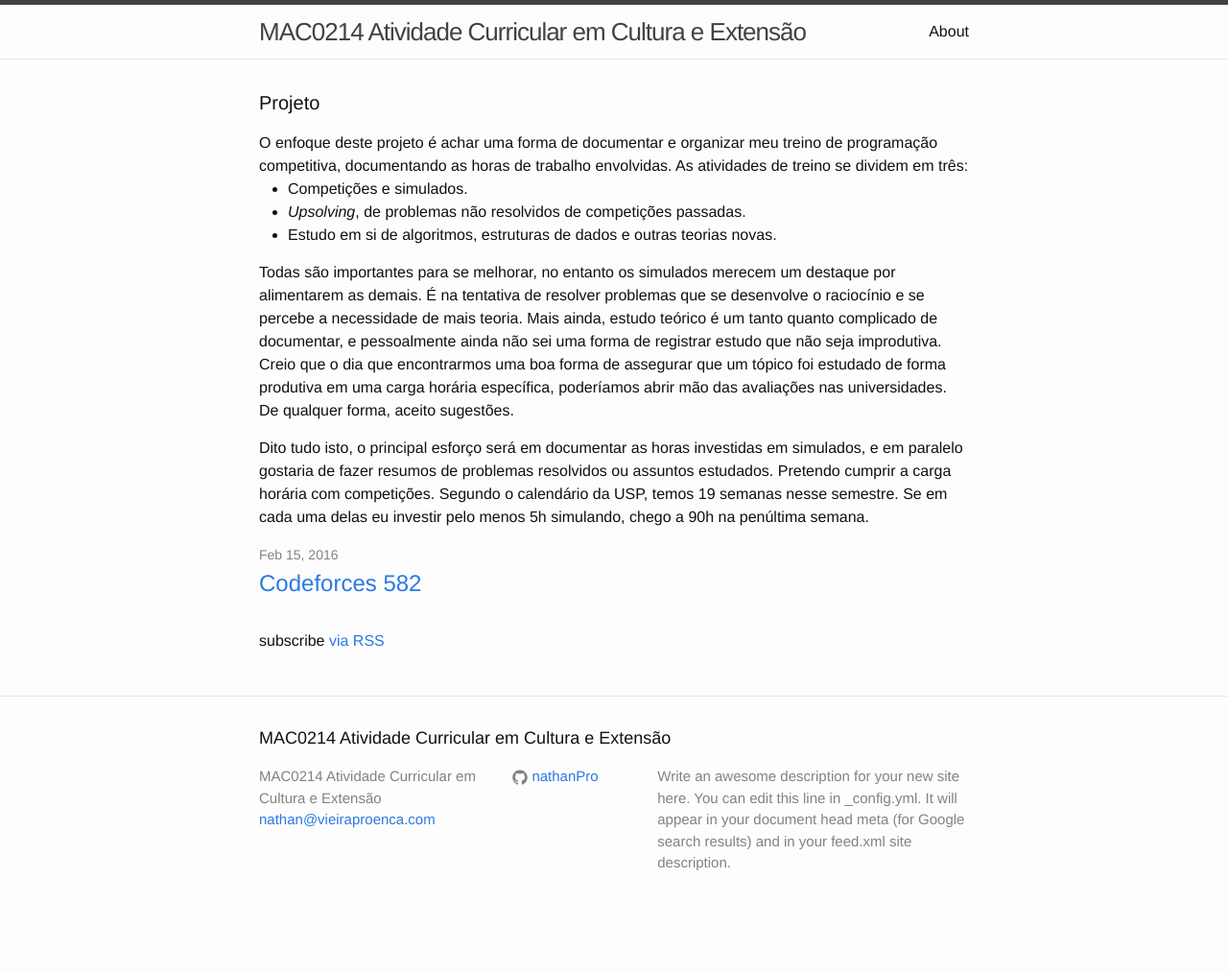
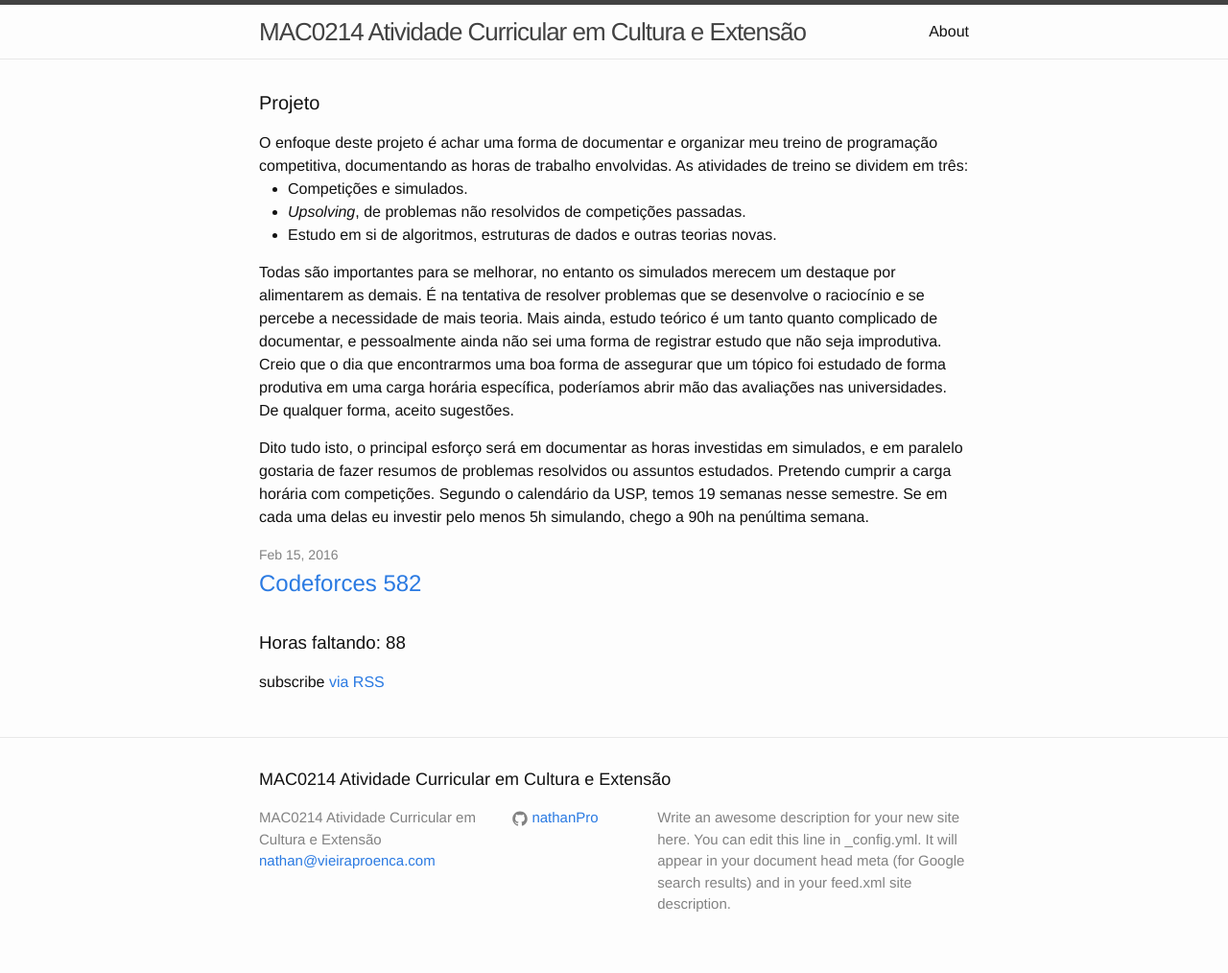
Before and after one commit to nathanPro/mac0214, a Jekyll site: the page built from index.html, in a window 1280 px wide. Shown: the whole page at 96% size. Built offline with Jekyll 4.4.1, drawn with Linux system fonts in a browser that asks for light colours; before the commit the page ends 971 px from its top, so only the background shows below that.

Commit message:
Contagem regressiva

```diff
--- a/index.html
+++ b/index.html
@@ -26,6 +27,7 @@ layout: default
     {% for post in site.posts %}
       <li>
         <span class="post-meta">{{ post.date | date: "%b %-d, %Y" }}</span>
+        {% assign sum = sum | plus: post.hours %}
 
         <h2>
           <a class="post-link" href="{{ post.url | prepend: site.baseurl }}">{{ post.title }}</a>
@@ -33,6 +35,7 @@ layout: default
       </li>
     {% endfor %}
   </ul>
+  <h3>Horas faltando: {{ 90 | minus: sum }}</h3>
 
   <p class="rss-subscribe">subscribe <a href="{{ "/feed.xml" | prepend: site.baseurl }}">via RSS</a></p>
 
```
Also changed, not shown: other parts of index.html (+1 -0 lines).
